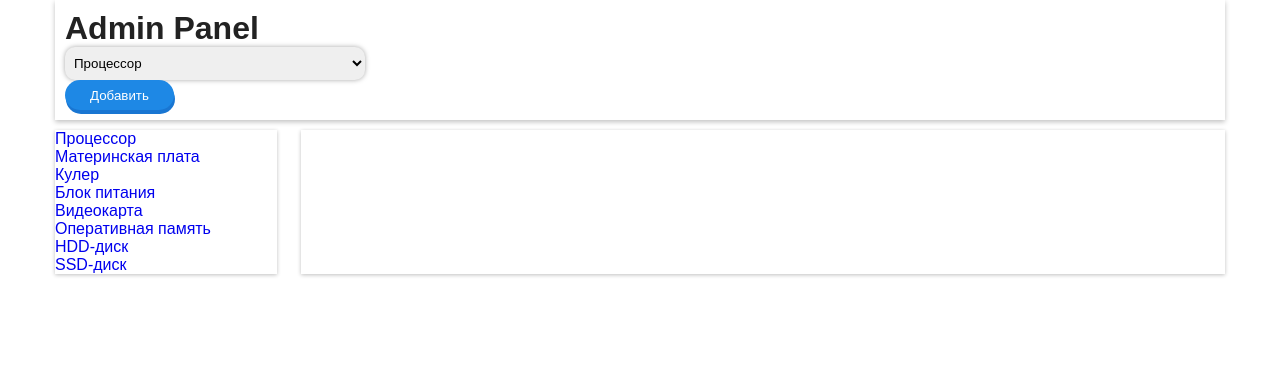
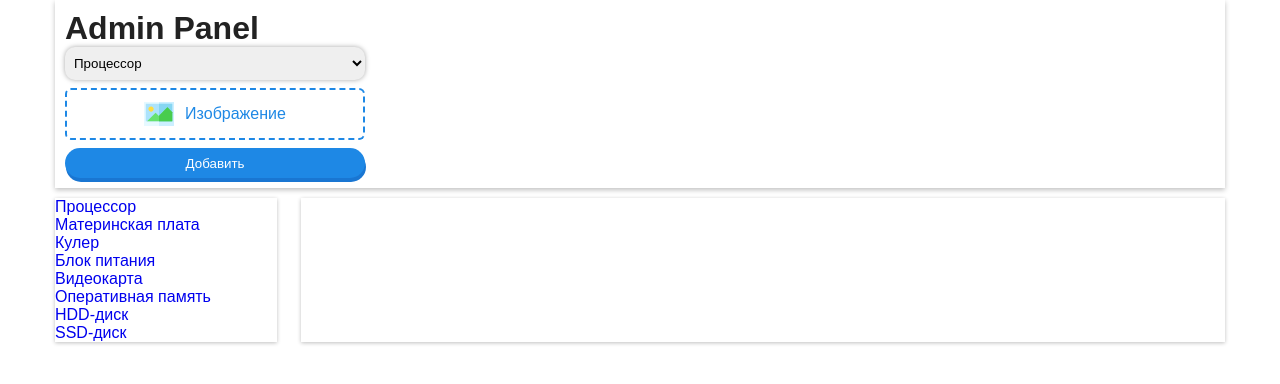
Before and after one commit to bichurinav/pc-builder, a PHP site: page /admin?component=1 in a window 1280 px wide. Shown: the top 384 px of the page. Run offline with PHP 8.4, Linux system fonts and the light colour scheme; data that the repository does not hold is empty.

Commit message:
add upload image for component in admin (#6)

```diff
--- a/dev/js/ajax/addComponent.js
+++ b/dev/js/ajax/addComponent.js
@@ -7,12 +7,15 @@
     })
     req.then(data => data.text()).then(data => {
         const fields = document.querySelectorAll('.field input');
+
         fields.forEach(el => {
             el.value = '';
         })
+        console.log(data);
         if (!data) {
             return
         }
+
         setTimeout(() => {
             document.location.href = `/?component=${data}`;
         }, 0);
--- a/dev/scss/_admin.scss
+++ b/dev/scss/_admin.scss
@@ -13,5 +13,8 @@
                 margin-bottom: 12px;
             }
         }
+        &__btn {
+            width: 100%;
+        }
     }
 }
--- /dev/null
+++ b/dev/scss/_file.scss
@@ -0,0 +1,40 @@
+.upload-file {
+    &__input {
+        opacity: 0;
+        position: absolute;
+        z-index: -1;
+        overflow: hidden;
+        width: 0.4px;
+        height: 0.4px;
+    }
+
+    &__text {
+        color: $theme;
+        transition: .25s ease;
+        &:hover {
+            color: silver;
+        }
+    }
+
+    &__label {
+        display: flex;
+        justify-content: center;
+        align-items: center;
+        max-width: 100%;
+        border: 2px dashed $theme;
+        padding: 9px 49px;
+        border-radius: 6px;
+        cursor: pointer;
+        margin: 8px 0;
+        &:hover {
+            border: 2px dashed silver;
+        }
+    }
+    &__icon {
+        width: 30px;
+        height: auto;
+        margin-right: 11px;
+        width: 30px;
+
+    }
+}
--- a/dev/scss/style.scss
+++ b/dev/scss/style.scss
@@ -1,5 +1,6 @@
 @import 'layout';
 @import 'field';
+@import 'file';
 @import 'select';
 @import 'admin';
 @import 'catalog';
--- a/template/components/admin.php
+++ b/template/components/admin.php
@@ -25,8 +25,16 @@
                                  name="<?=$name?>" placeholder="<?=$field['title']?>" type="<?=$field['type']?>">
                         </label>
                         <?endforeach?>
+                        <div class="upload-file">
+                            <input type="file" name="image" id="upload-file__input" class="upload-file__input" accept="image/jpeg,image/png,image/gif">
+                            <label class="upload-file__label" for="upload-file__input">
+                                <img class="upload-file__icon" src="<?=TEMPLATE_PATH . 'images/picture_icon.svg'?>" alt="">
+                                <span class="upload-file__text">Изображение</span>
+                            </label>
+                        </div>
                         <button class="btn form-add-component__btn">Добавить <?=$arrComponentList[$_GET['component']]['genetive']?></button>
                     </div>
+
                 </form>
             </div>
         </div>
```
Also changed, not shown: config.php (+19 -7 lines), dev/js/ajax/loadComponent.js (+16 -4 lines), dev/js/index.js (+12 -0 lines), modules/Component.php (+39 -3 lines), template/main.js (+1 -1 lines), template/style.css (+1 -1 lines), template/images/motherboard/BEVnsnREKp-800x600.jpg (added), template/images/motherboard/Huawei-Y8p-launched.jpg (added), template/images/picture_icon.svg (added).
